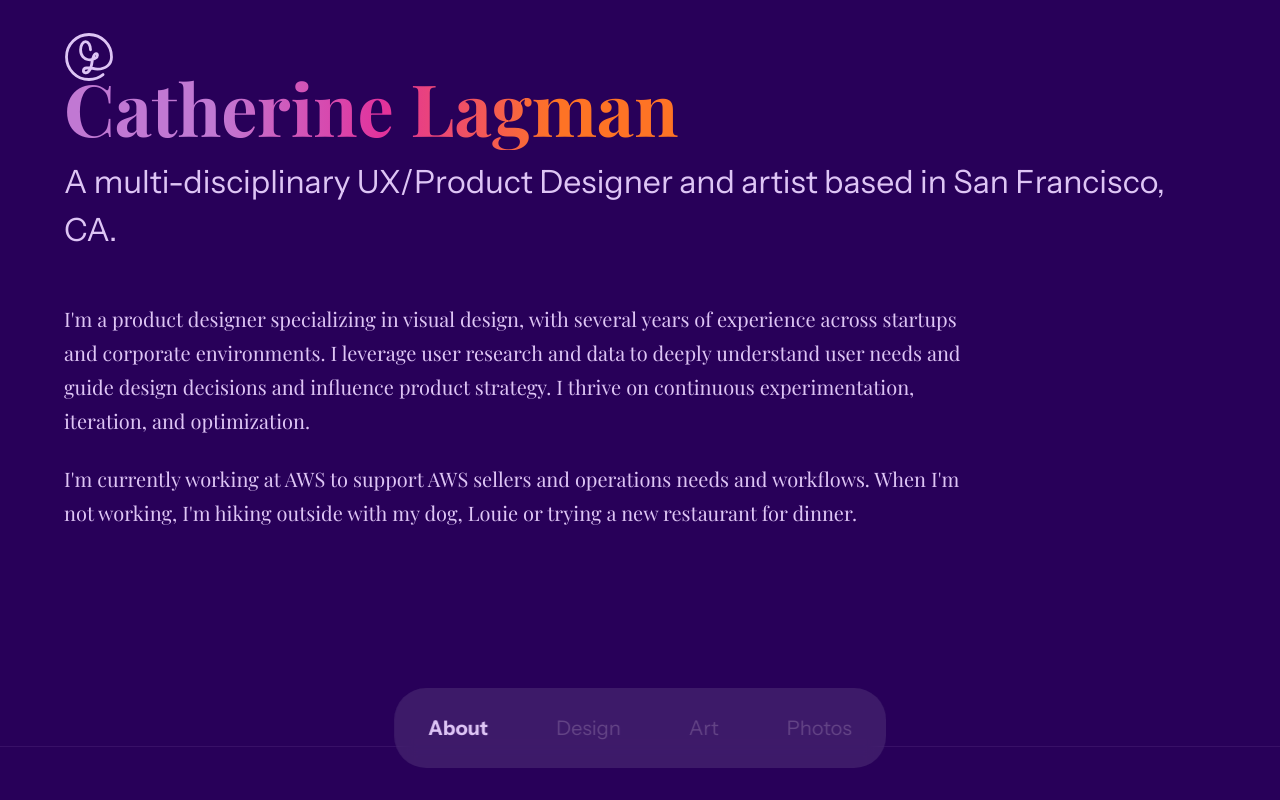
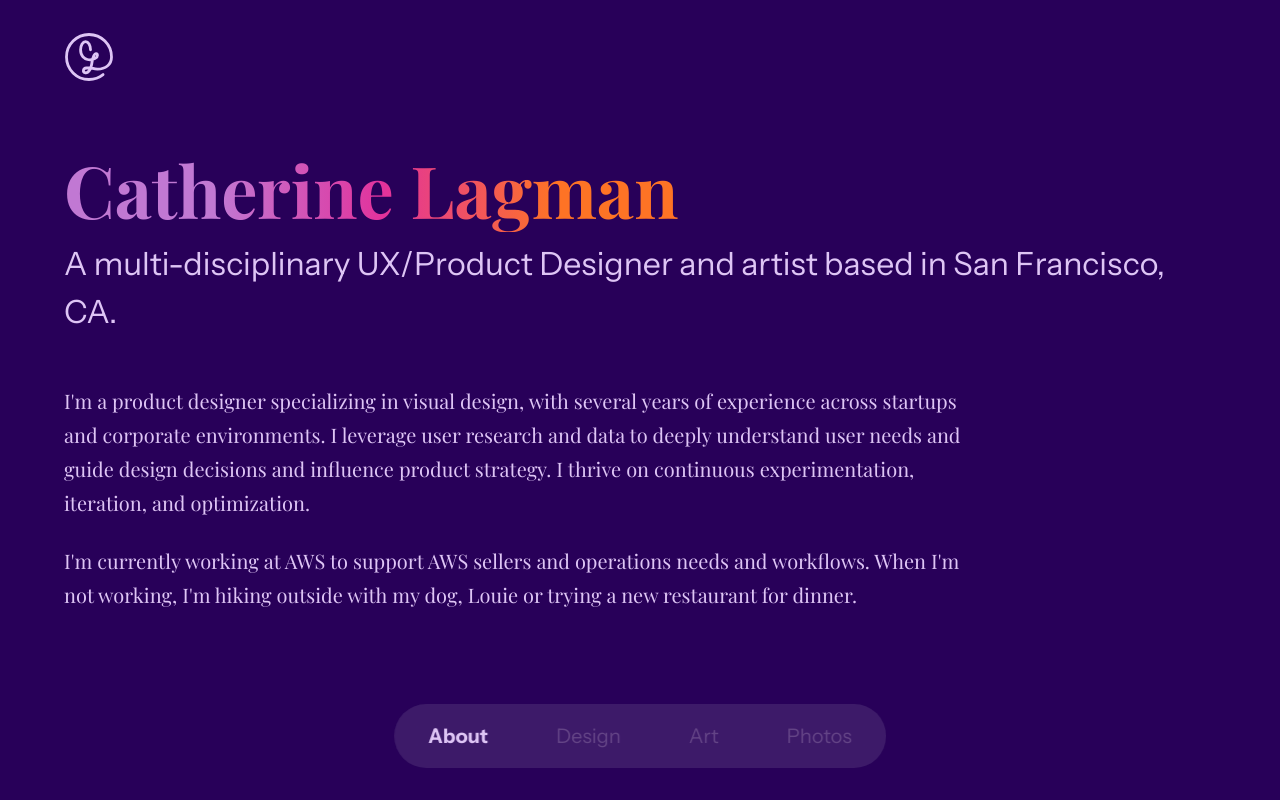
Before and after one commit to catlagman/portfolio, a Next.js app: page / in a window 1280 px wide. Shown: the top 800 px of the page. Built offline with nearby package versions, Linux system fonts and the light colour scheme.

Commit message:
Reduce nav height and add 64px spacing between logo and h1

```diff
--- a/app/page.module.scss
+++ b/app/page.module.scss
@@ -45,7 +45,7 @@ $spacing-section: 4rem;
   display: flex;
   justify-content: center;
   align-items: center;
-  padding: 1.5em;
+  padding: 1em 1.5em;
   background-color: rgba(255, 255, 255, 0.1);
   border-radius: 2em;
   backdrop-filter: blur(10px);
@@ -103,7 +103,7 @@ $spacing-section: 4rem;
 .hero {
   max-width: 1400px;
   margin: 0 auto;
-  padding: $spacing-section $spacing-section 8rem;
+  padding: 9.125em $spacing-section 8rem;
 }
 
 .heroName {
```
